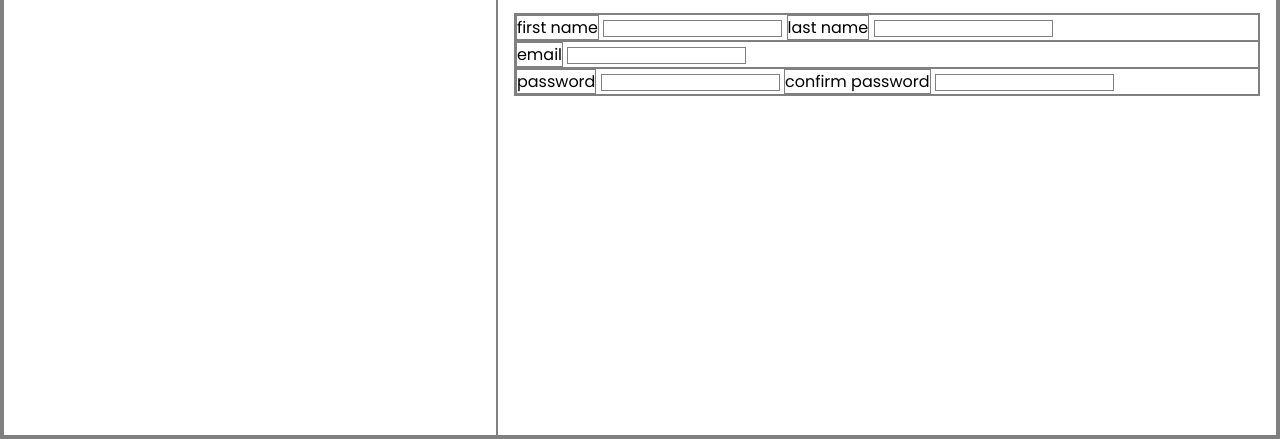
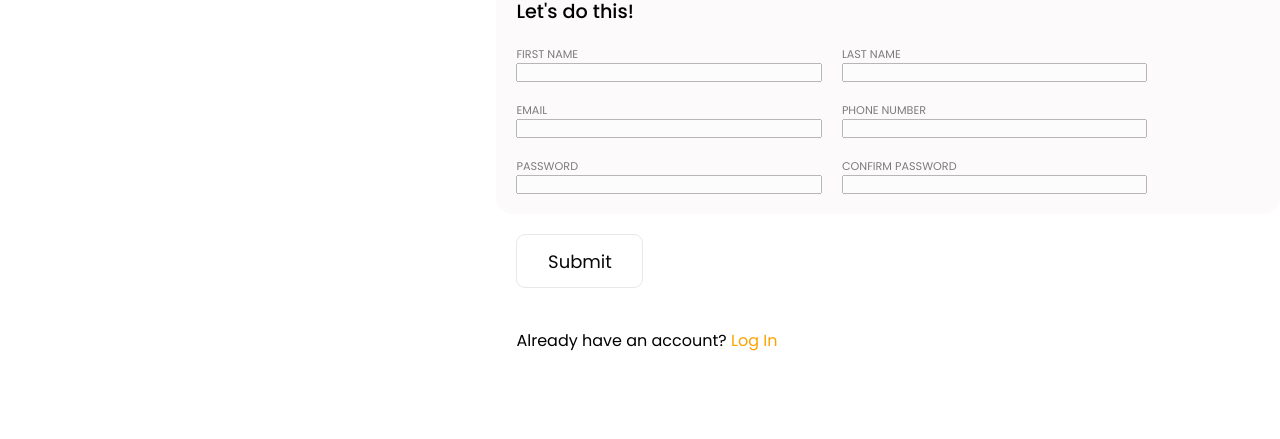
Before and after one commit to cora-type/sign-up-form, a plain HTML site: page index.html in a window 1280 px wide. Shown: the part 369-808 px from the top of the page. Drawn offline with Linux system fonts and the light colour scheme; a web font is replaced by a local one.

Commit message:
cleaned up form css, added submit button

```diff
--- a/index.html
+++ b/index.html
@@ -40,27 +40,53 @@
           <br />
           <br />
         </div>
-        <form>
-          <fieldset>
-            <label for="first_name">first name</label>
-            <input type="text" id="first_name" />
+        <div class="formContainer">
+          <p class="form-title">Let's do this!</p>
+          <div class="input">
+            <label for="first-name">First name</label>
+            <input type="text" name="first-name" id="first-name" required="" />
+          </div>
 
-            <label for="last_name">last name</label>
-            <input type="text" id="last_name" />
-          </fieldset>
-          <fieldset>
-            <label for="user_email">email</label>
-            <input type="email" id="user_email" name="email" />
-          </fieldset>
+          <div class="input">
+            <label for="last-name">Last name</label>
+            <input type="text" name="last-name" id="last-name" />
+          </div>
 
-          <fieldset>
-            <label for="user_password">password</label>
-            <input type="password" id="user_password" name="password" />
+          <div class="input">
+            <label for="email">Email</label>
+            <input type="email" name="email" id="email" required="" />
+          </div>
 
-            <label for="confirm_password"> confirm password</label>
-            <input type="password" id="confirm_password" name="password" />
-          </fieldset>
-        </form>
+          <div class="input">
+            <label for="phone-number">Phone number</label>
+            <input
+              type="text"
+              name="phone-number"
+              id="phone-number"
+              minlength="9"
+              maxlength="9"
+            />
+          </div>
+
+          <div class="input">
+            <label for="password">Password</label>
+            <input type="password" name="passwor" id="passwor" required="" />
+          </div>
+
+          <div class="input">
+            <label for="confirm-password">Confirm password</label>
+            <input
+              type="password"
+              name="confirm-password"
+              id="confirm-password"
+              required=""
+            />
+          </div>
+        </div>
+        <div class="submit-button">
+          <button type="submit">Submit</button>
+        </div>
+        <p class="p2">Already have an account? <span>Log In</span></p>
       </div>
     </div>
   </body>
--- a/styles.css
+++ b/styles.css
@@ -7,7 +7,6 @@
 * {
   margin: 0px;
   padding: 0px;
-  border: 1px solid gray;
 }
 
 .main {
@@ -40,6 +39,8 @@
   height: 100px;
 }
 
+/* right section */
+
 .rightSide {
   padding-top: 15vh;
 }
@@ -52,7 +53,63 @@
   padding-right: 200px;
 }
 
-form {
-  margin: 1em;
+/* form stuff */
+
+.formContainer {
+  display: flex;
+  flex-flow: row wrap;
+  gap: 20px;
+  padding-top: 20px;
+  padding-left: 20px;
+  padding-bottom: 20px;
   font-family: "Poppins";
+  background-color: #f7f2f262;
+  border-radius: 1rem;
 }
+
+.input {
+  display: flex;
+  flex-flow: column wrap;
+  width: 40%;
+  font-size: 0.7rem;
+  text-transform: uppercase;
+  opacity: 50%;
+}
+
+.form-title {
+  width: 100%;
+  font-size: 1.2rem;
+  font-weight: 500;
+}
+
+/* From uiverse.io by @adamgiebl */
+
+.submit-button {
+  padding: 20px;
+}
+button {
+  color: #090909;
+  padding: 0.7em 1.7em;
+  font-size: 18px;
+  font-family: "Poppins";
+  border-radius: 0.5em;
+  background: white;
+  border: 1px solid #e8e8e8;
+  transition: all 0.3s;
+}
+
+button:hover {
+  border: 1px solid black;
+}
+
+button:active {
+  box-shadow: 4px 4px 12px #c5c5c5, -4px -4px 12px #ffffff;
+}
+
+.p2 {
+  font-family: "Poppins";
+  padding: 20px;
+}
+span {
+  color: rgb(255, 162, 0);
+}
```
